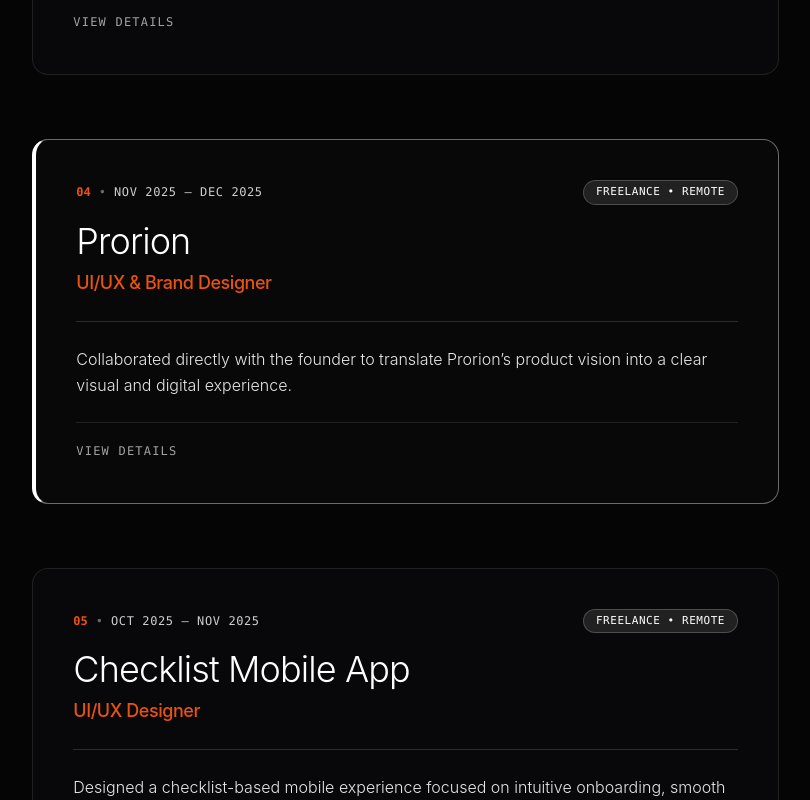
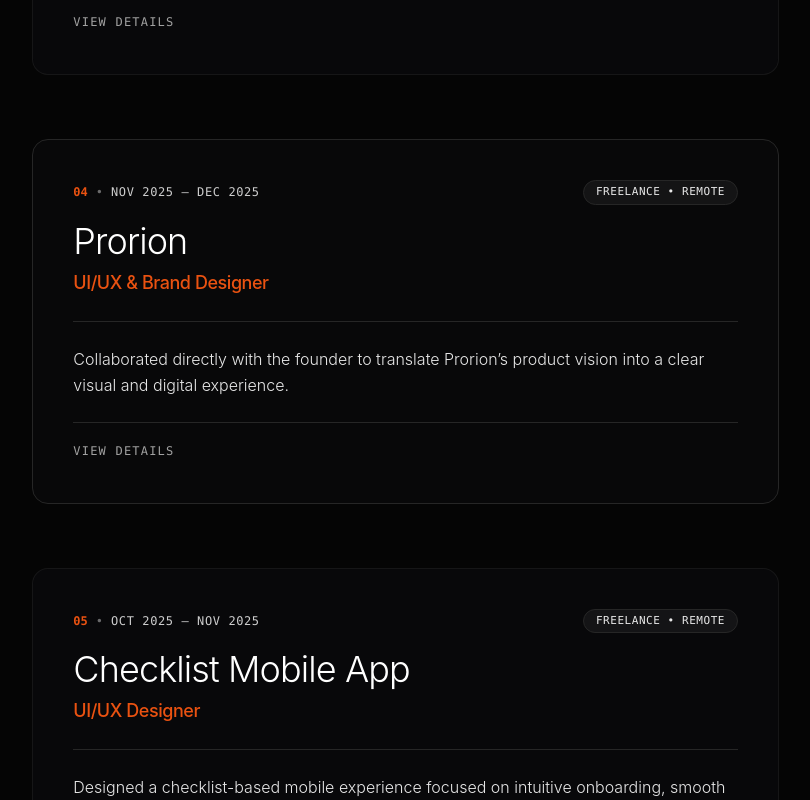
Before and after one commit to araspureh-glitch/humanshu-portfolio, a React (Vite) app: page /about in a window 1280 px wide. Shown: the part 3300-4100 px from the top of the page, without its empty margins (437-1247 px from the left). Built offline with nearby package versions, Linux system fonts and the light colour scheme.

Commit message:
style: replace white active card border with sleek #262626 border

```diff
--- a/src/components/ui/timeline-02.jsx
+++ b/src/components/ui/timeline-02.jsx
@@ -257,12 +257,12 @@
                   transition={{ duration: 0.45, ease: [0.16, 1, 0.3, 1] }}
                   className={`p-6 sm:p-10 rounded-2xl border transition-all duration-500 space-y-6 group ${
                     isActive
-                      ? "bg-[#09090b]/90 border-white/40 border-l-4 border-l-white"
-                      : "bg-[#09090c]/80 border-white/10 opacity-90 hover:opacity-100"
+                      ? "bg-[#09090b]/90 border-[#262626]"
+                      : "bg-[#09090c]/80 border-[#262626]/50 opacity-90 hover:opacity-100 hover:border-[#262626]"
                   }`}
                 >
                   {/* Header: Number, Date, Company & Role */}
-                  <div className="border-b border-white/15 pb-6 space-y-2">
+                  <div className="border-b border-[#262626] pb-6 space-y-2">
                     <div className="flex flex-wrap items-center justify-between gap-3 font-mono text-xs">
                       <div className="flex items-center gap-2">
                         <span className="text-[#EA5211] font-bold">{item.id}</span>
@@ -271,7 +271,7 @@
                       </div>
 
                       <div className="flex items-center gap-2">
-                        <span className="px-3 py-1 rounded-full bg-white/10 border border-white/20 text-white text-[11px] tracking-wider uppercase font-medium">
+                        <span className="px-3 py-1 rounded-full bg-white/5 border border-[#262626] text-white/90 text-[11px] tracking-wider uppercase font-medium">
                           {item.type}
                         </span>
                       </div>
@@ -287,7 +287,7 @@
 
                   {/* Work Cover Image Preview */}
                   {item.image && (
-                    <div className="relative overflow-hidden rounded-xl border border-white/15 bg-[#121214] max-h-56 sm:max-h-72">
+                    <div className="relative overflow-hidden rounded-xl border border-[#262626] bg-[#121214] max-h-56 sm:max-h-72">
                       <img
                         src={item.image}
                         alt={item.company}
@@ -324,7 +324,7 @@
                             opacity: { duration: 0.15 }
                           }
                         }}
-                        className="overflow-hidden pt-2 border-t border-white/15"
+                        className="overflow-hidden pt-2 border-t border-[#262626]"
                       >
                         <div className="space-y-3 py-2">
                           <h5 className="text-xs font-mono uppercase tracking-widest text-[#EA5211] font-semibold">
@@ -344,7 +344,7 @@
                   </AnimatePresence>
 
                   {/* Action Bar: View Details + Relevant Experience CTAs */}
-                  <div className="pt-4 border-t border-white/10 flex flex-wrap items-center justify-between gap-3">
+                  <div className="pt-4 border-t border-[#262626] flex flex-wrap items-center justify-between gap-3">
                     {/* View Details Toggle Link */}
                     {item.highlights && item.highlights.length > 0 && (
                       <button
@@ -369,7 +369,7 @@
                             className={`text-xs font-mono tracking-wider transition-all duration-300 inline-flex items-center gap-1.5 py-2 px-4 rounded-full ${
                               cta.primary
                                 ? "bg-[#EA5211] text-white hover:bg-[#EA5211]/85 shadow-[0_4px_14px_rgba(234,82,17,0.35)]"
-                                : "bg-white/5 border border-white/15 text-neutral-300 hover:text-white hover:border-white/30"
+                                : "bg-white/5 border border-[#262626] text-neutral-300 hover:text-white hover:border-white/30"
                             }`}
                           >
                             <span>{cta.label}</span>
```
